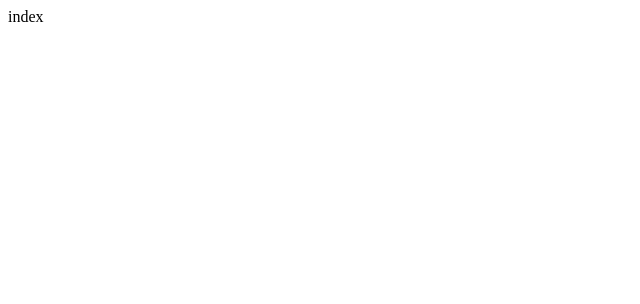
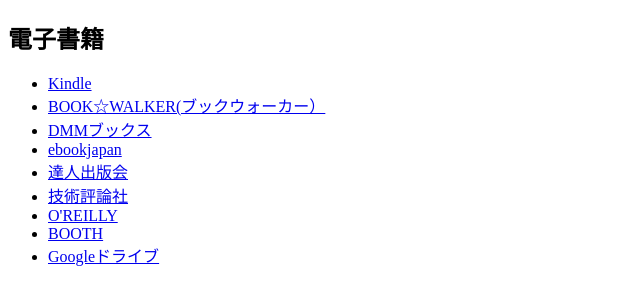
Before and after one commit to mixnews/mixnews.github.io, a plain HTML site: page index.html in a window 1280 px wide. Shown: the whole page, without its empty margins (0-640 px from the left). Drawn offline with Linux system fonts and the light colour scheme.

Commit message:
電子書籍のリスト作成

```diff
--- a/index.html
+++ b/index.html
@@ -1 +1,21 @@
-index
+<!DOCTYPE html>
+<html lang="ja">
+    <head>
+        <meta charset="utf-8">
+        <title>mixnews.jp</title>
+    </head>
+    <body>
+        <h2>電子書籍</h2>
+        <ul>
+            <li><a target="_blank" href="https://www.amazon.co.jp/hz/mycd/digital-console/contentlist/booksAll/dateDsc/">Kindle</a></li>
+            <li><a target="_blank" href="https://bookwalker.jp/holdBooks/">BOOK☆WALKER(ブックウォーカー）</a></li>
+            <li><a target="_blank" href="https://book.dmm.com/library/">DMMブックス</a></li>
+            <li><a target="_blank" href="https://ebookjapan.yahoo.co.jp/bookshelf/">ebookjapan</a></li>
+            <li><a target="_blank" href="https://tatsu-zine.com/my">達人出版会</a></li>
+            <li><a target="_blank" href="https://gihyo.jp/dp/my-page">技術評論社</a></li>
+            <li><a target="_blank" href="https://www.oreilly.co.jp/ebook/bookshelf">O'REILLY</a></li>
+            <li><a target="_blank" href="https://accounts.booth.pm/library">BOOTH</a></li>
+            <li><a target="_blank" href="https://drive.google.com/drive/folders/10YF_wu1YLLuTRTJJMLfpx3kM6QBcdR-X">Googleドライブ</a></li>
+        </ul>
+    </body>
+</html>
```
